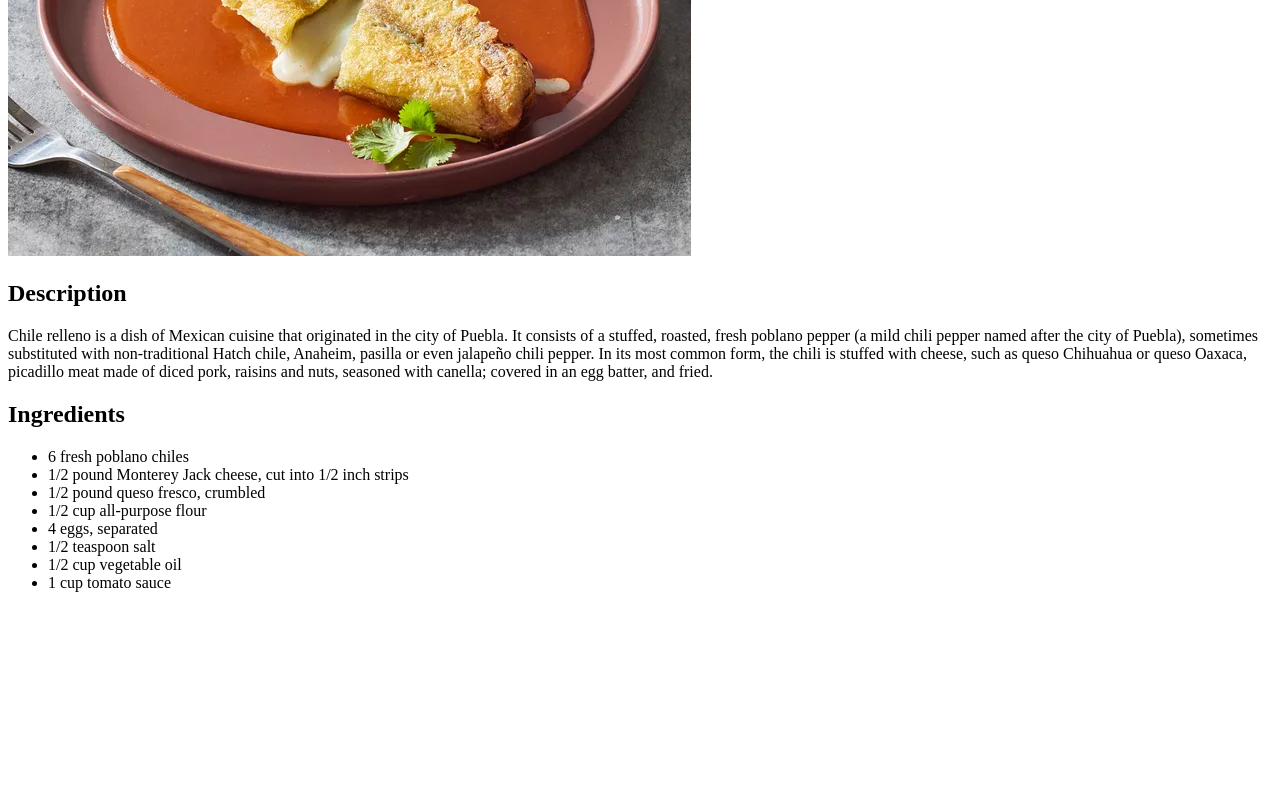
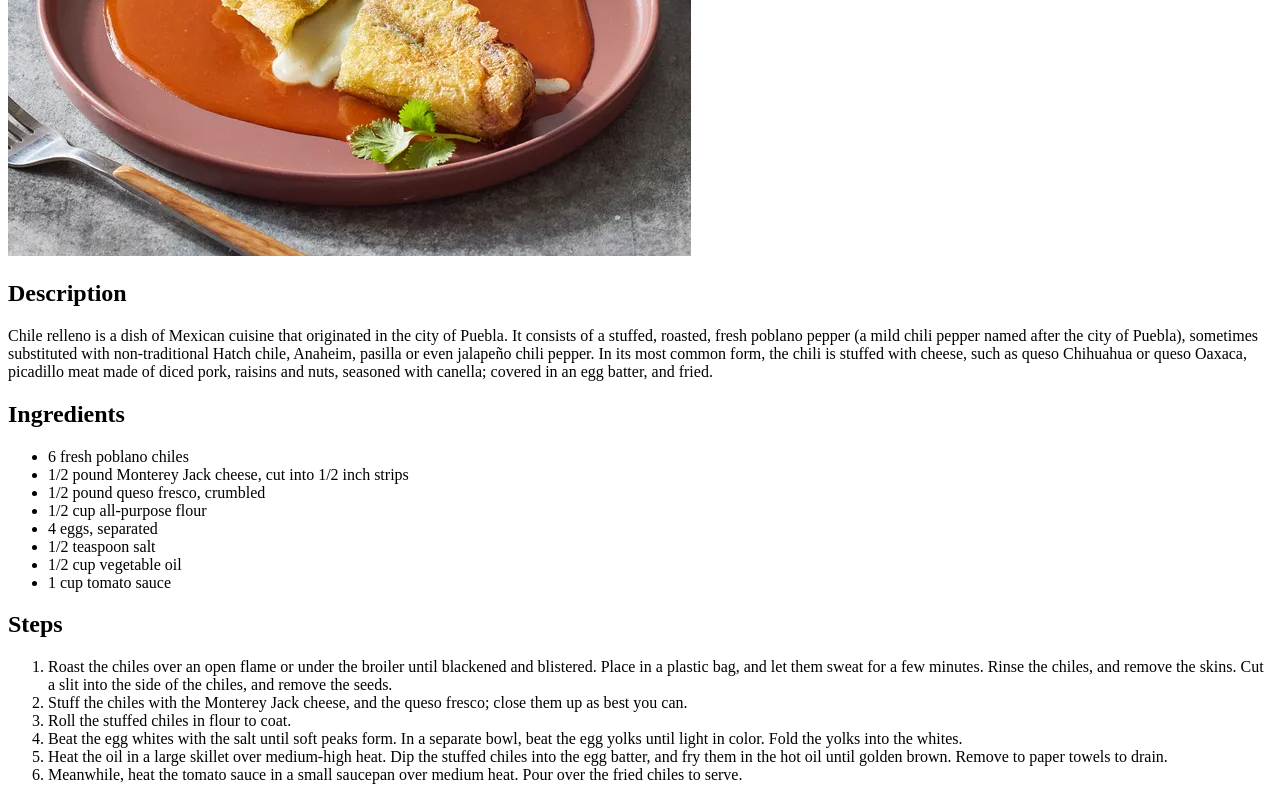
Before and after one commit to abdelrahman246811/odin-recipes, a plain HTML site: page recipes/chile_rellenos.html in a window 1280 px wide. Shown: the part 336-1136 px from the top of the page. Before the commit the page ends 944 px from the top, so only its background shows below. Drawn offline with Linux system fonts and the light colour scheme.

Commit message:
fix: add steps to recipes

```diff
--- a/recipes/chile_rellenos.html
+++ b/recipes/chile_rellenos.html
@@ -21,5 +21,14 @@
         <li>1/2 cup vegetable oil</li>
         <li>1 cup tomato sauce</li>
     </ul>
+    <h2>Steps</h2>
+    <ol>
+        <li>Roast the chiles over an open flame or under the broiler until blackened and blistered. Place in a plastic bag, and let them sweat for a few minutes. Rinse the chiles, and remove the skins. Cut a slit into the side of the chiles, and remove the seeds.</li>
+        <li>Stuff the chiles with the Monterey Jack cheese, and the queso fresco; close them up as best you can.</li>
+        <li>Roll the stuffed chiles in flour to coat.</li>
+        <li>Beat the egg whites with the salt until soft peaks form. In a separate bowl, beat the egg yolks until light in color. Fold the yolks into the whites.</li>
+        <li>Heat the oil in a large skillet over medium-high heat. Dip the stuffed chiles into the egg batter, and fry them in the hot oil until golden brown. Remove to paper towels to drain.</li>
+        <li>Meanwhile, heat the tomato sauce in a small saucepan over medium heat. Pour over the fried chiles to serve.</li>
+    </ol>
 </body>
 </html>
```
Also changed, not shown: recipes/chicken_parmesan.html (+9 -0 lines), recipes/macaroni_and_cheese.html (+7 -0 lines).
